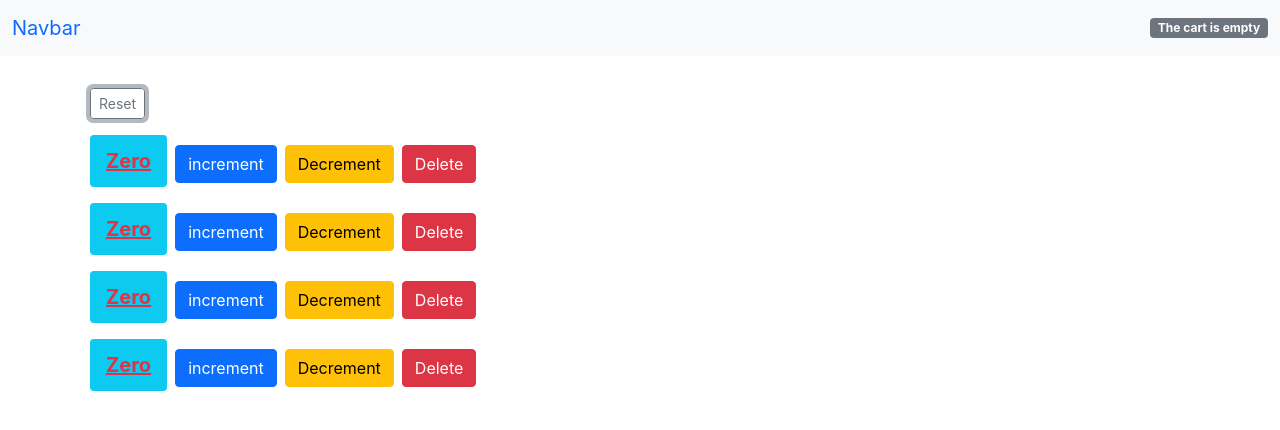
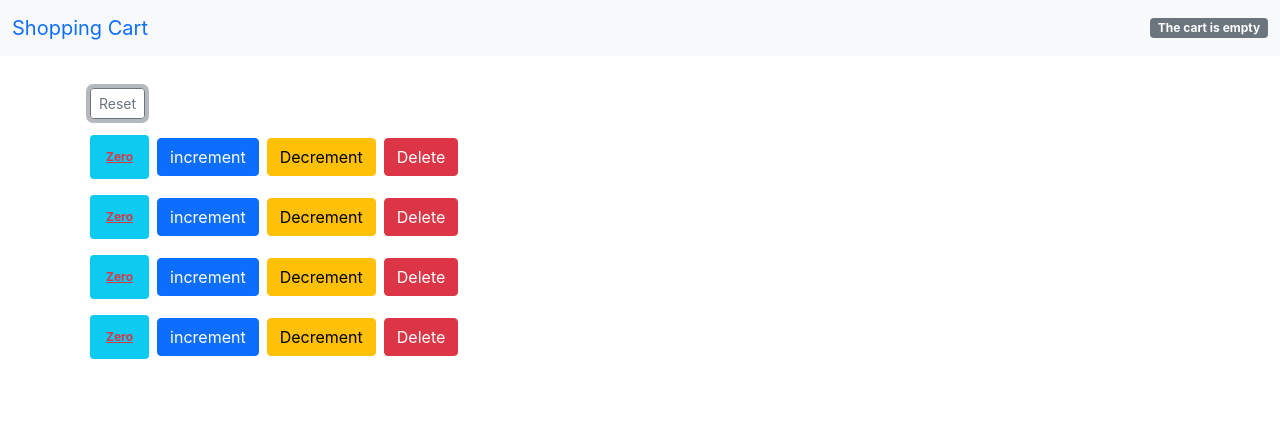
Before and after one commit to nimakarimi76/Friends-list, a React (Create React App) app in the folder mosh/: page / in a window 1280 px wide. Both pictures are taken after a click on the button "Reset". Shown: the top 430 px of the page. Built offline with nearby package versions, Linux system fonts and the light colour scheme.

Commit message:
simplification (destructing arg) { ...}=this.props

```diff
--- a/mosh/src/components/counter.jsx
+++ b/mosh/src/components/counter.jsx
@@ -21,6 +21,7 @@ class Counter extends Component {
   // }
 
   render() {
+    const { counterProps, onDecrement, onIncrement, onDelete } = this.props;
     return (
       <div className="">
         {/* <h1 style={this.style} className="card m-3">
@@ -32,19 +33,19 @@ class Counter extends Component {
 
         <button
           className="btn btn-primary"
-          onClick={() => this.props.onIncrement(this.props.counterProps)}
+          onClick={() => onIncrement(counterProps)}
         >
           increment
         </button>
         <button
           className="btn btn-warning m-2"
-          onClick={() => this.props.onDecrement(this.props.counterProps)}
+          onClick={() => onDecrement(counterProps)}
         >
           Decrement
         </button>
         <button
           className="btn btn-danger btn-small"
-          onClick={() => this.props.onDelete(this.props.counterProps.id)}
+          onClick={() => onDelete(counterProps.id)}
         >
           Delete
         </button>
@@ -56,9 +57,7 @@ class Counter extends Component {
   formatCount() {
     let { value: count } = this.props.counterProps;
     return count === 0 ? (
-      <span className="text-danger fw-bold fs-5 text-decoration-underline">
-        Zero
-      </span>
+      <span className="text-danger text-decoration-underline">Zero</span>
     ) : (
       count
     );
--- a/mosh/src/components/counters.jsx
+++ b/mosh/src/components/counters.jsx
@@ -3,21 +3,23 @@ import Counter from "./counter";
 
 class Counters extends Component {
   render() {
+    const { counters, onDecrement, onIncrement, onDelete, onReset } =
+      this.props;
     return (
       <div className="pt-4">
         <button
-          onClick={this.props.onReset}
+          onClick={onReset}
           className="btn btn-outline-secondary m-2 btn-sm"
         >
           Reset
         </button>
-        {this.props.counters.map((eachCounter) => (
+        {counters.map((eachCounter) => (
           <Counter
             key={eachCounter.id} //! we don't have access to this because react use it internally
             counterProps={eachCounter}
-            onDelete={this.props.onDelete}
-            onIncrement={this.props.onIncrement}
-            onDecrement={this.props.onDecrement}
+            onDelete={onDelete}
+            onIncrement={onIncrement}
+            onDecrement={onDecrement}
           />
         ))}
       </div>
--- a/mosh/src/components/navbar.jsx
+++ b/mosh/src/components/navbar.jsx
@@ -1,18 +1,17 @@
 import React, { Component } from "react";
 
-class Navbar extends Component {
-  render() {
+const Navbar = ({ totalItems }) => {
+  //! { totalItems } = props.totalItems
   return (
     <nav className="navbar bg-light">
       <div className="container-fluid">
         <a className="navbar-brand" href="#">
-            Navbar
+          Shopping Cart
         </a>
-          <span className="badge bg-secondary"> {this.props.totalItems}</span>
+        <span className="badge bg-secondary"> {totalItems}</span>
       </div>
     </nav>
   );
-  }
-}
+};
 
 export default Navbar;
```
Lines whose indentation alone changed are shown as unchanged.
